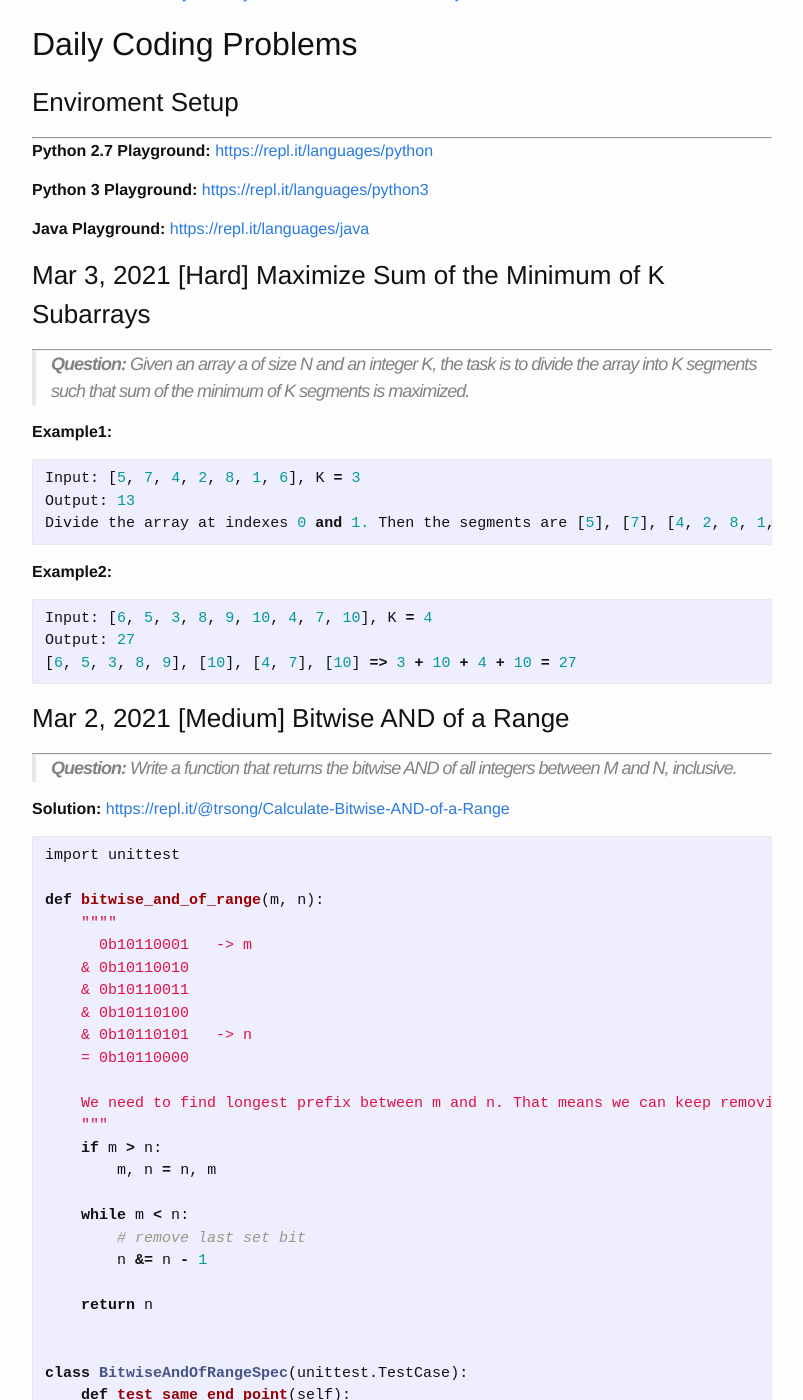
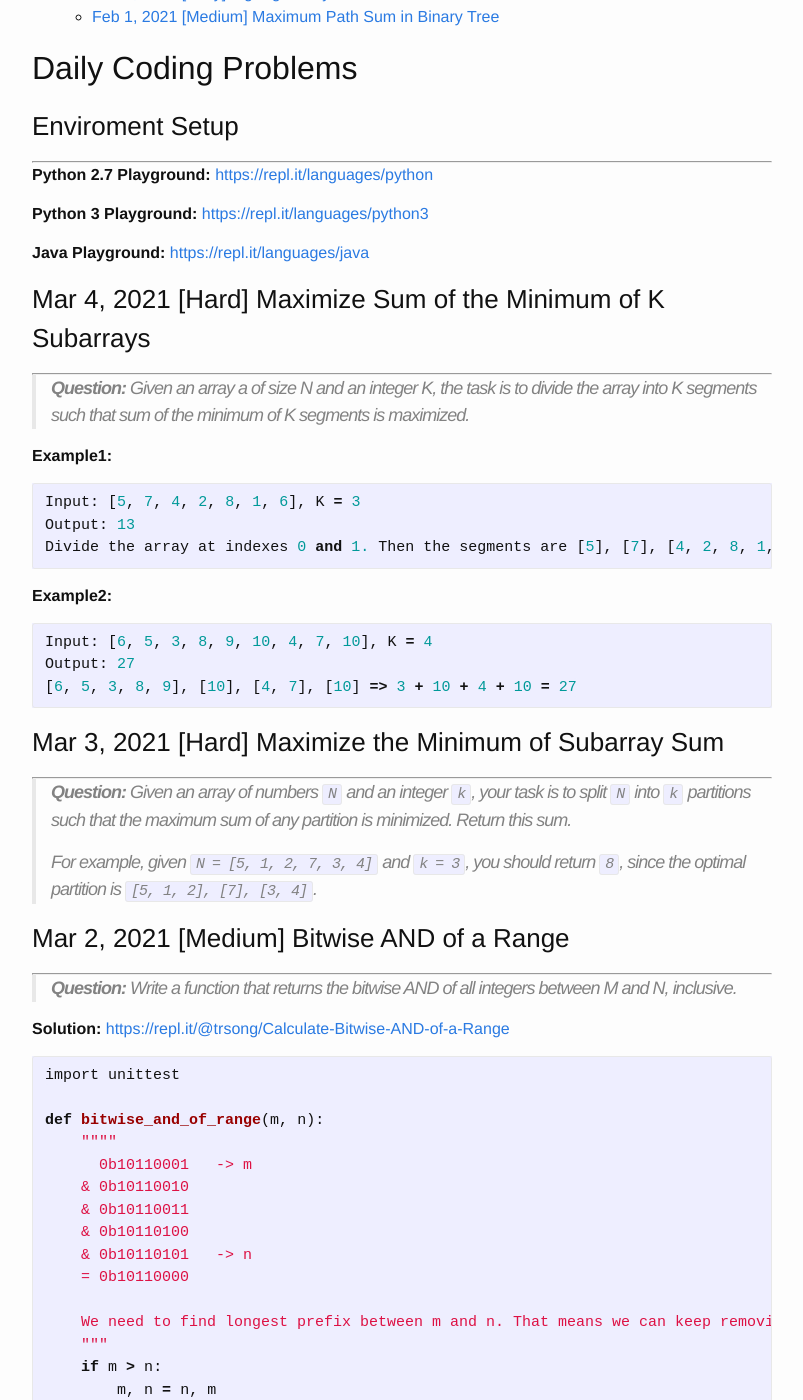
Before and after one commit to trsong/trsong.github.io, a Jekyll site: the page built from _posts/2021-02-01-DailyQuestionsFeb.md, in a window 1280 px wide and 1400 px high, scrolled down 987 px. Shown: the whole window, without its empty margins (238-1041 px from the left). Built offline with Jekyll 4.4.1, drawn with Linux system fonts in a browser that asks for light colours; some of the changed text lies outside the part shown.

Commit message:
Add the day after tomorrow's question

````diff
--- a/_posts/2021-02-01-DailyQuestionsFeb.md
+++ b/_posts/2021-02-01-DailyQuestionsFeb.md
@@ -19,7 +19,7 @@ categories: Python/Java
 **Java Playground:** [https://repl.it/languages/java](https://repl.it/languages/java)
 
 
-### Mar 3, 2021 \[Hard\] Maximize Sum of the Minimum of K Subarrays
+### Mar 4, 2021 \[Hard\] Maximize Sum of the Minimum of K Subarrays
 ---
 > **Question:** Given an array a of size N and an integer K, the task is to divide the array into K segments such that sum of the minimum of K segments is maximized.
 
@@ -36,6 +36,12 @@ Input: [6, 5, 3, 8, 9, 10, 4, 7, 10], K = 4
 Output: 27
 [6, 5, 3, 8, 9], [10], [4, 7], [10] => 3 + 10 + 4 + 10 = 27
 ```
+
+### Mar 3, 2021 \[Hard\] Maximize the Minimum of Subarray Sum
+---
+> **Question:** Given an array of numbers `N` and an integer `k`, your task is to split `N` into `k` partitions such that the maximum sum of any partition is minimized. Return this sum.
+>
+> For example, given `N = [5, 1, 2, 7, 3, 4]` and `k = 3`, you should return `8`, since the optimal partition is `[5, 1, 2], [7], [3, 4]`.
 
 
 ### Mar 2, 2021 \[Medium\] Bitwise AND of a Range
````
